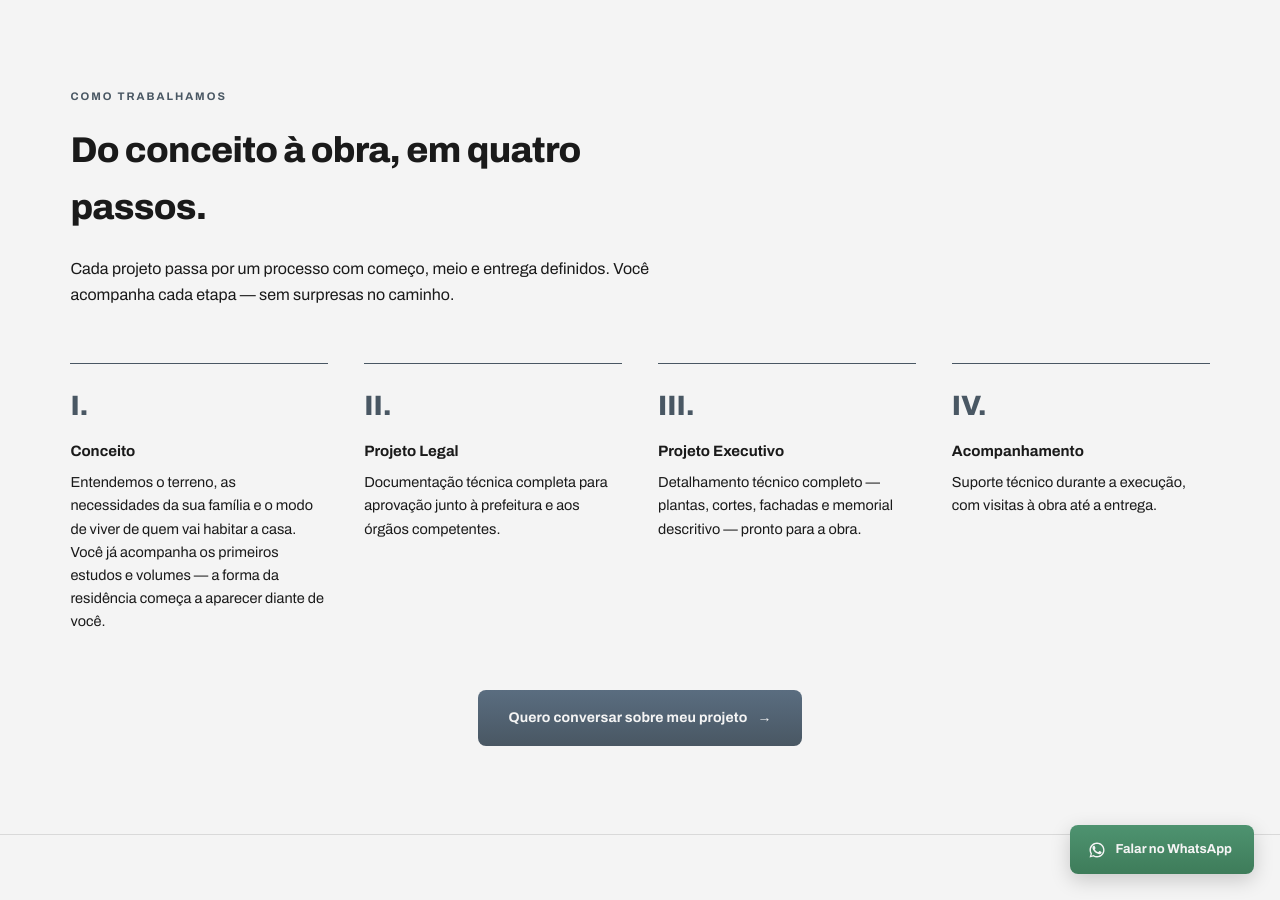
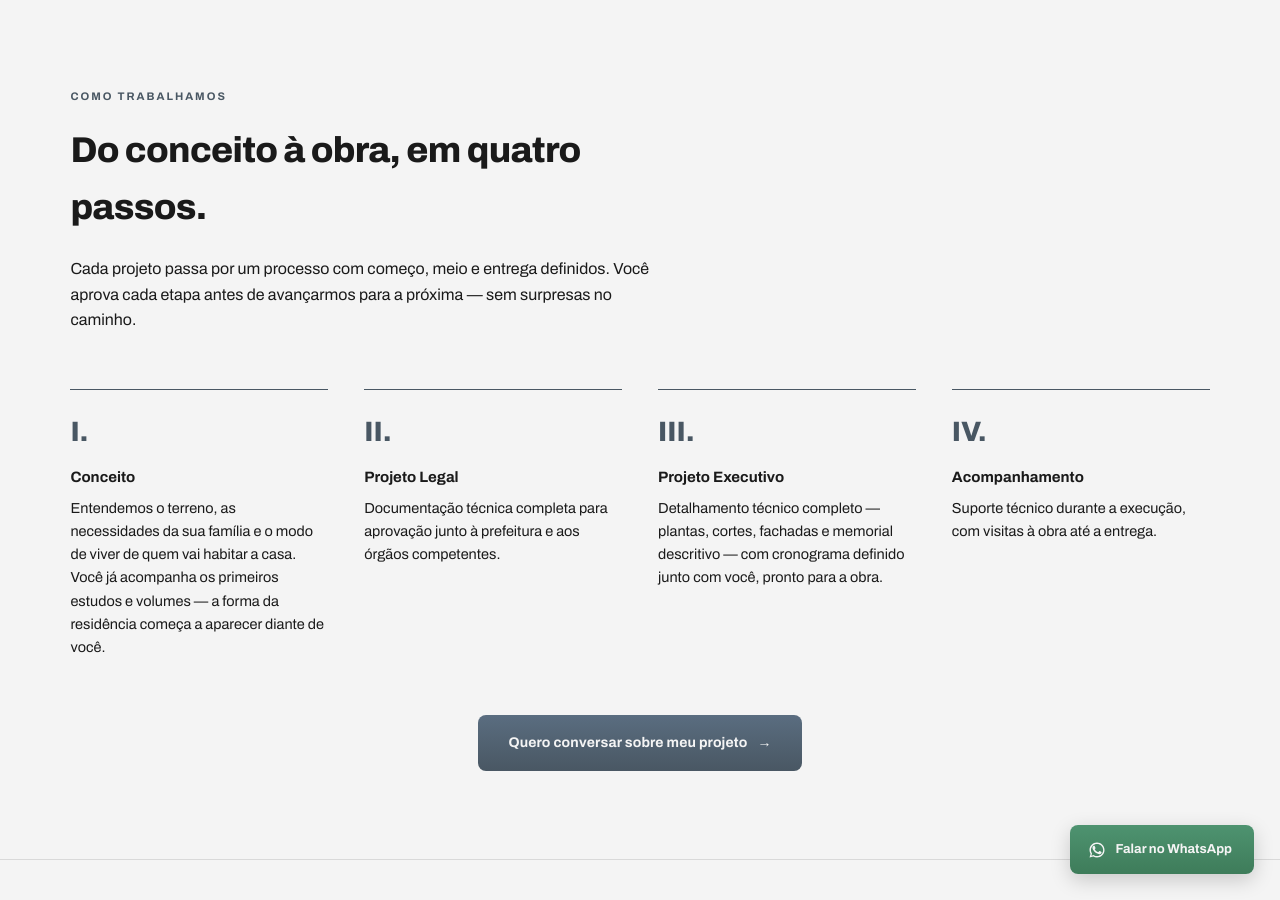
Before and after one commit to cidclementino/projetos-odisse, a Jekyll site: the page built from residencial/index.html, in a window 1280 px wide and 900 px high, scrolled down 2994 px. Built offline with Jekyll 4.4.1, drawn with Linux system fonts in a browser that asks for light colours; some of the changed text lies outside the part shown.

Commit message:
Update residencial_conteudo.yml

```diff
--- a/_data/residencial_conteudo.yml
+++ b/_data/residencial_conteudo.yml
@@ -28,7 +28,7 @@ prova_visual:
 
 etapas:
   titulo: "Do conceito à obra, em quatro passos."
-  descricao: "Cada projeto passa por um processo com começo, meio e entrega definidos. Você acompanha cada etapa — sem surpresas no caminho."
+  descricao: "Cada projeto passa por um processo com começo, meio e entrega definidos. Você aprova cada etapa antes de avançarmos para a próxima — sem surpresas no caminho."
   itens:
     - numero: "I."
       titulo: "Conceito"
@@ -38,7 +38,7 @@ etapas:
       texto: "Documentação técnica completa para aprovação junto à prefeitura e aos órgãos competentes."
     - numero: "III."
       titulo: "Projeto Executivo"
-      texto: "Detalhamento técnico completo — plantas, cortes, fachadas e memorial descritivo — pronto para a obra."
+      texto: "Detalhamento técnico completo — plantas, cortes, fachadas e memorial descritivo — com cronograma definido junto com você, pronto para a obra."
     - numero: "IV."
       titulo: "Acompanhamento"
       texto: "Suporte técnico durante a execução, com visitas à obra até a entrega."
@@ -49,12 +49,12 @@ escopo:
   itens:
     - "Projeto do conceito à execução"
     - "Acompanhamento da aprovação junto à prefeitura"
-    - "Compatibilização com projetos complementares (elétrico, hidráulico, estrutural)"
+    - "Compatibilização com projetos complementares (elétrico, hidráulico, estrutural) — resolvido no papel, antes da obra começar."
     - "Suporte técnico até a entrega da obra"
 
 obras_secao:
   titulo: "Acompanhamos até o último detalhe ser erguido"
-  descricao: "Um projeto não termina na entrega das plantas. A equipe do Odisse permanece presente durante toda a execução, em visitas técnicas à obra, esclarecendo dúvidas e garantindo que o que foi desenhado se torne exatamente o que foi construído."
+  descricao: "Um projeto não termina na entrega das plantas. Continuamos presentes durante toda a execução, com suporte técnico à construtora e à equipe de obra, seja esclarecendo dúvidas, seja em visitas técnicas à obra, para que o projeto tenha o suporte necessário para se tornar realidade como foi desenhado."
 
 arquitetos:
   titulo: "Os Arquitetos"
```
